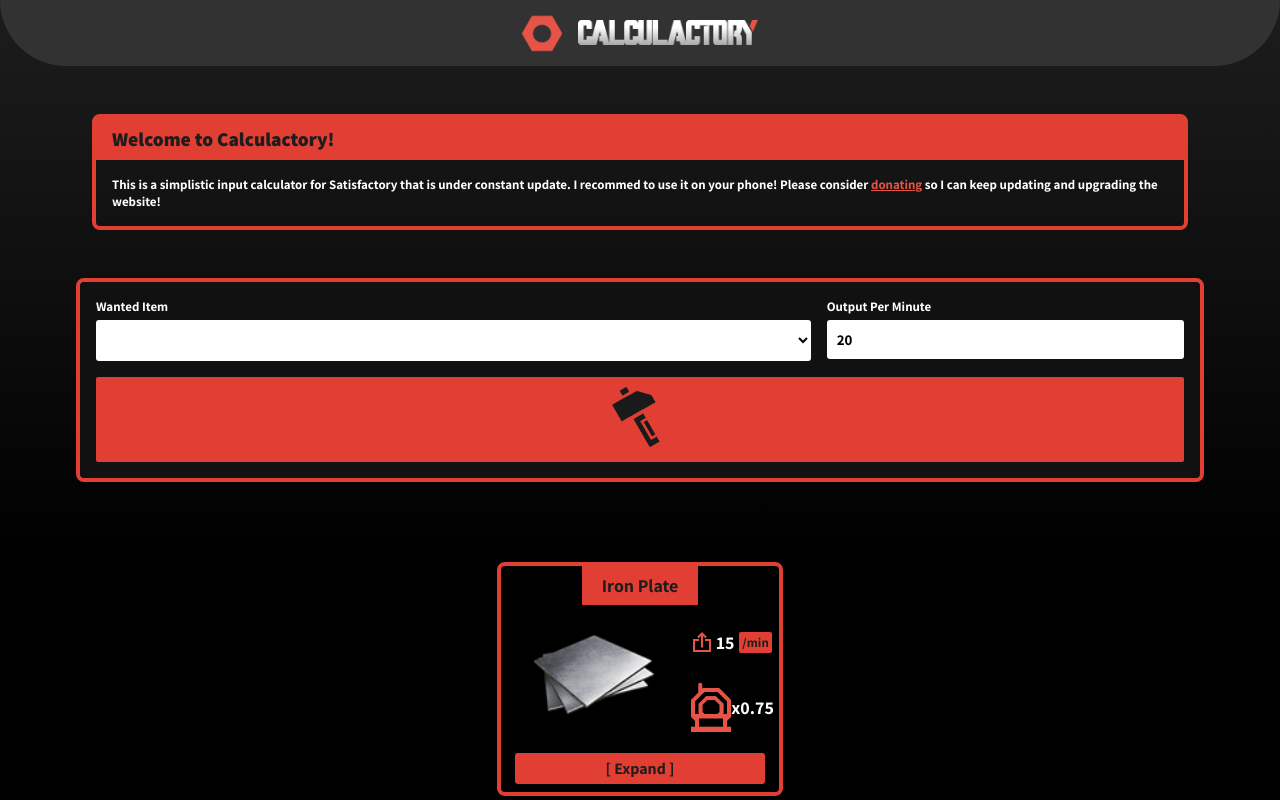
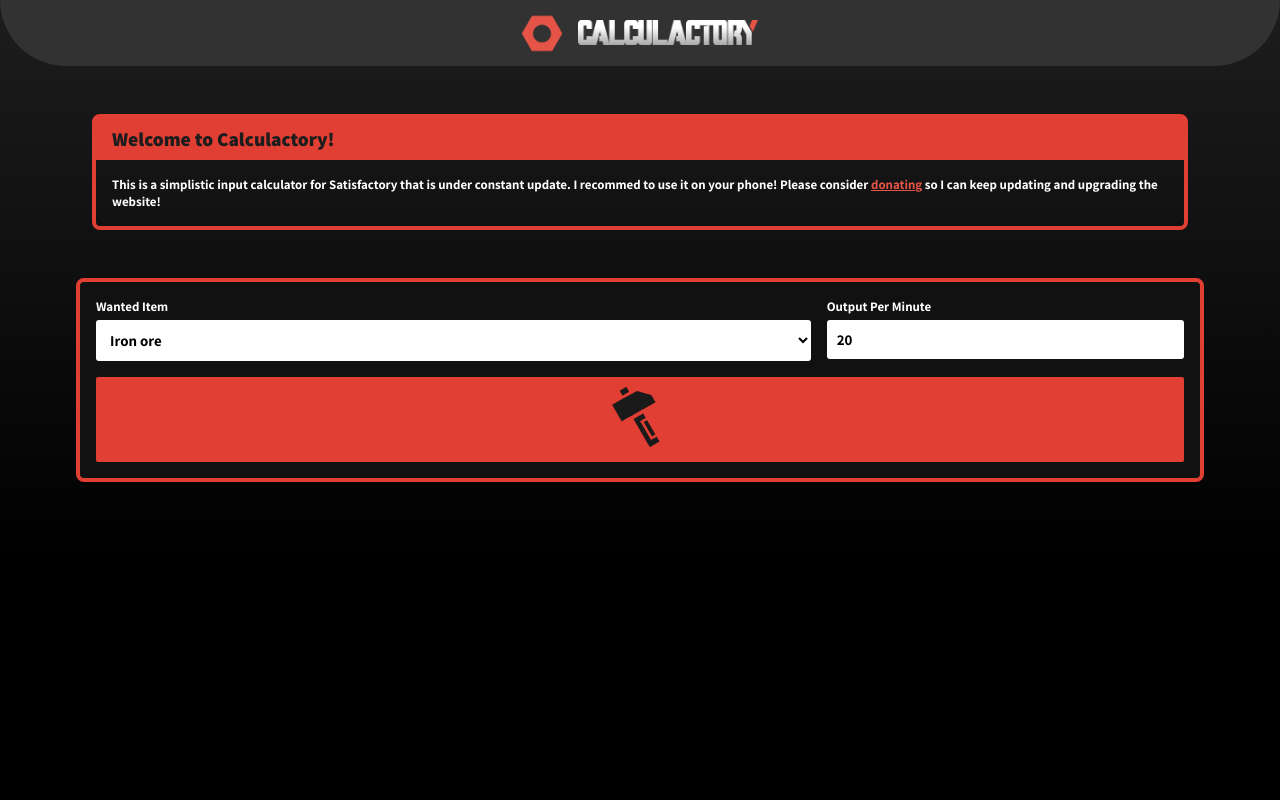
Before and after one commit to walas-01/calculactory-reactive, a React (Vite) app: page / in a window 1280 px wide. Built offline with nearby package versions, Linux system fonts and the light colour scheme.

Commit message:
linking form to the first card

```diff
--- a/index.html
+++ b/index.html
@@ -3,6 +3,7 @@
 <head>
     <meta charset="UTF-8">
     <meta name="viewport" content="width=device-width, initial-scale=1.0">
+    <link rel="icon" href="./src/imgs/icons/calculactory_icon.png">
     <link rel="stylesheet" href="./index.css">
     <title>Calculactory</title>
 </head>
--- a/src/App.jsx
+++ b/src/App.jsx
@@ -3,8 +3,18 @@
 import Card from "./components/Card/Card.jsx";
 
 import "./App.css";
+import { useState } from "react";
 
 function App() {
+  const [firstItem,setFirstItem] = useState(null)
+
+  const renderFirstCard = ()=>{
+    if(firstItem){
+      console.log("Rendering: ",firstItem)
+      return(<Card itemName={firstItem.inItem} desiredOutput={firstItem.inAmount} />)
+    }
+  }
+
   return (
     <>
       <Navbar />
@@ -16,13 +26,15 @@
         </p>
       </div>
 
-      <Form/>
+      <Form setFirstItem={setFirstItem}/>
 
       <div className="card-container">
-        <Card itemName={"iron_plate"} desiredOutput={15} />
+        {renderFirstCard()}
       </div>
     </>
   );
 }
 
+//<Card itemName={"iron_plate"} desiredOutput={15} />
+
 export default App;
--- a/src/components/Card/Card.jsx
+++ b/src/components/Card/Card.jsx
@@ -28,31 +28,14 @@
     }
 
     fetchItem(itemName)
-
-
-    /*
-    productRate = desiredOutput / item.outPerMin[0].amountPerMin
-
-    console.log("[Defining Card]:")
-    console.log("Item name: ",item.showName)
-    console.log("Desired Output: ",desiredOutput)
-    console.log("Product rate: ", productRate)
-
-    */
-  },[])
+  },[itemName,desiredOutput])
 
 
   if(item.outPerMin){
-    console.log(item.img)
-    productRate = desiredOutput / item.outPerMin[0].amountPerMin
+    productRate = Number((desiredOutput / item.outPerMin[0].amountPerMin).toFixed(1));
   }
 
-
-
-
   //* onClickHandler()
-
-  //! DE  METER LAS IMAGENES DELAS MACHINES DIRECTAMENTE EN ITEMS.JSON
 
   return (
     <>
@@ -70,7 +53,7 @@
               <p className="card-output-tag">/min</p>
             </div>
             <div className="card-machine">
-              <img className="card-machine-img" src="/src/imgs/icons/assembler_icon.png" alt="imgMachine" />
+              <img className="card-machine-img" src={item.machineImg} alt="imgMachine" />
               <p>x{productRate}</p>
             </div>
           </div>
--- a/src/components/Card/Card_style.css
+++ b/src/components/Card/Card_style.css
@@ -40,7 +40,7 @@
   justify-content: center;
 }
 .card-img img{
-  min-width: 120px;
+  min-width: 80px;
 
 }
 
@@ -87,12 +87,12 @@
   font-weight: bold;
 }
 .card-machine img{
-  width: 40px;
+  width: 30px;
 }
 
 
 .card button {
-  width: 90%;
+  width: 70%;
   padding: 5px;
 
   margin: 8px 0px;
--- a/src/components/Form/Form.jsx
+++ b/src/components/Form/Form.jsx
@@ -1,25 +1,40 @@
+import data from '../../data/items.json';
 
 import './Form_style.css'
 
-function Form(){
+function Form({setFirstItem}){
+
+  const handleSubmit = (event)=>{
+    event.preventDefault()
+    const formData = new FormData(event.target)
+    const payload = Object.fromEntries(formData)
+    payload.inAmount = Number(payload.inAmount)
+    console.log(payload)
+    setFirstItem(payload)
+  }
+
+
   return(
-        <form id="form">
+    <form id="form" onSubmit={handleSubmit}>
 
       <div>
         <label htmlFor="inItem">Wanted Item</label>
-                <select name="inItem" id="inItem"/>
+        <select name="inItem" id="inItem">
+          {data.map((item,i)=>{
+            return(<option key={i} value={item.name}>{item.showName}</option>)
+          })}
+          </select>
       </div>
 
       <div>
         <label htmlFor="inAmount">Output Per Minute</label>
-                <input type="number" id="inAmount" step="5" min="1" max="2000" defaultValue="20"/>
+        <input type="number" name="inAmount" step="0.5" min="1" max="2000" defaultValue="20"/>
       </div>
 
       <button type="submit"><img src="/src/imgs/icons/hammer_icon.png" alt="hammer_icon"/></button>
 
     </form>
-    )
-}
+)}
 
 
 export default Form
```
Lines whose indentation alone changed are shown as unchanged.
